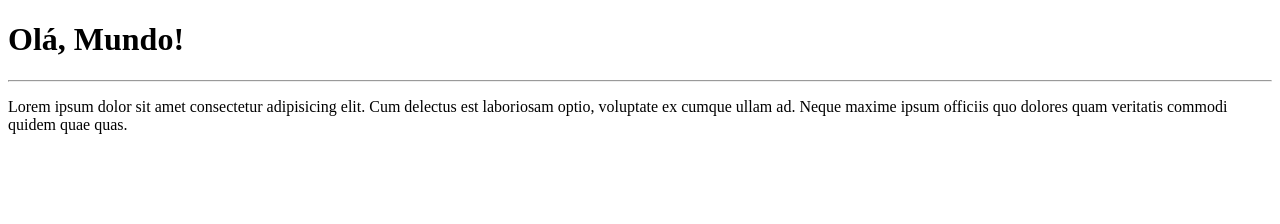
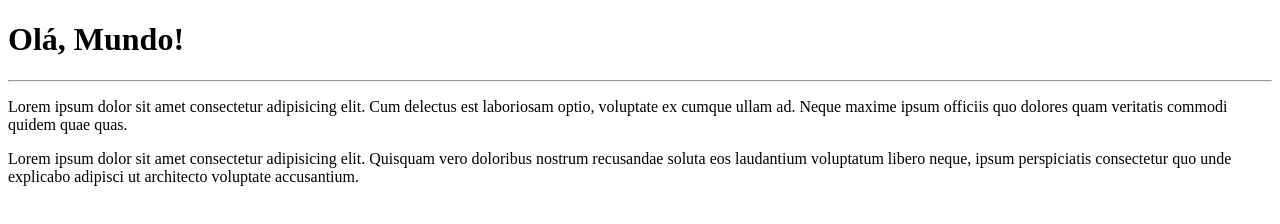
Before and after one commit to taminascimento/Ola-Mundo, a plain HTML site: page site-exemplo/index.html in a window 1280 px wide. Drawn offline with Linux system fonts and the light colour scheme.

Commit message:
adicionei um parágrafo

```diff
--- a/site-exemplo/index.html
+++ b/site-exemplo/index.html
@@ -10,6 +10,7 @@
     <h1>Olá, Mundo!</h1>
     <hr>
     <p>Lorem ipsum dolor sit amet consectetur adipisicing elit. Cum delectus est laboriosam optio, voluptate ex cumque ullam ad. Neque maxime ipsum officiis quo dolores quam veritatis commodi quidem quae quas.</p>
+    <p>Lorem ipsum dolor sit amet consectetur adipisicing elit. Quisquam vero doloribus nostrum recusandae soluta eos laudantium voluptatum libero neque, ipsum perspiciatis consectetur quo unde explicabo adipisci ut architecto voluptate accusantium.</p>
 
 </body>
 </html>
```
